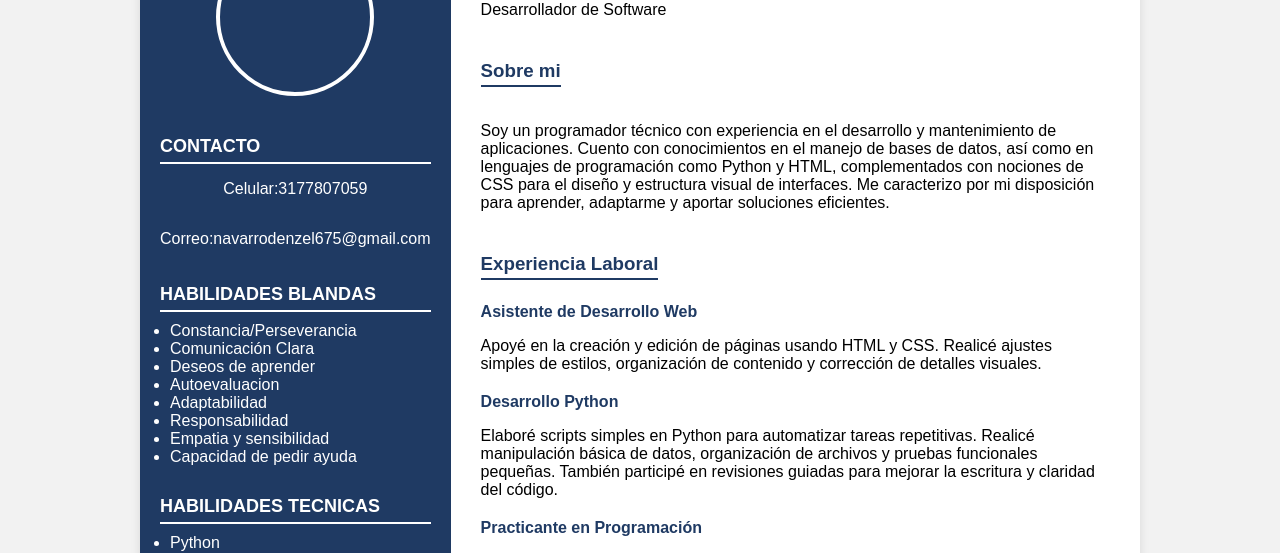
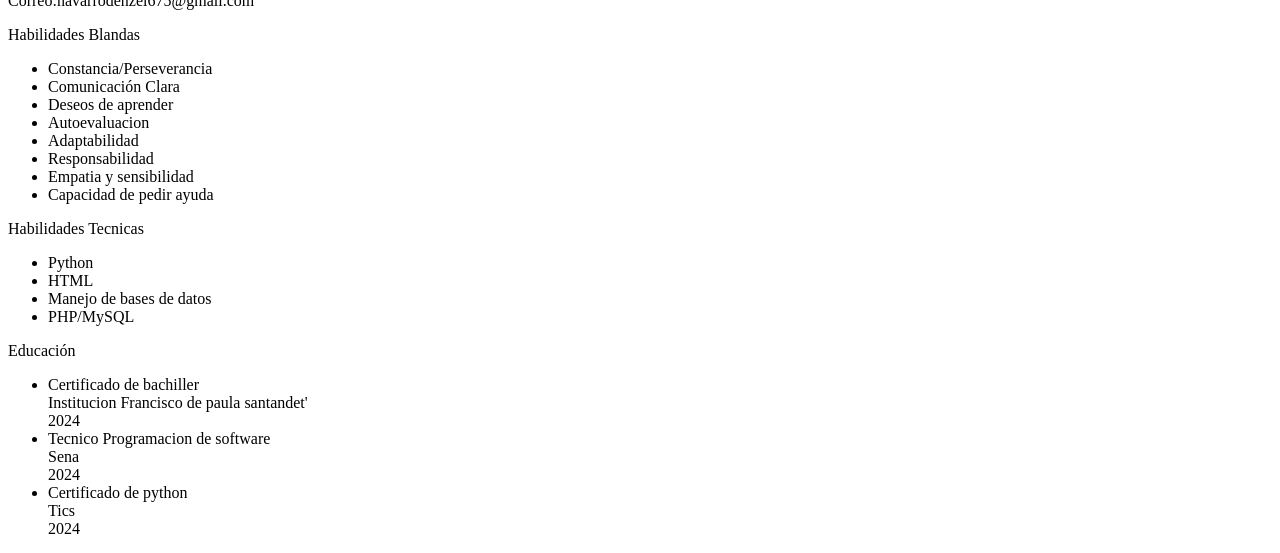
Before and after one commit to denzel675-boop/miprimerapagina, a plain HTML site: page index.html in a window 1280 px wide. Shown: the part 102-655 px from the top of the page. Drawn offline with Linux system fonts and the light colour scheme.

```diff
--- a/index.css
+++ /dev/null
@@ -1,76 +0,0 @@
-body {
-  margin: 0;
-  font-family: Arial, sans-serif;
-  background: #f2f2f2;
-}
-
-.container {
-  display: flex;
-  max-width: 1000px;
-  margin: 20px auto;
-  background: #ffffff;
-  box-shadow: 0 0 10px rgba(0, 0, 0, 0.1);
-}
-
-.sidebar {
-  width: 30%;
-  background: #1f3a63;
-  color: #fff;
-  padding: 20px;
-  display: flex;
-  flex-direction: column;
-  align-items: center;
-}
-
-.sidebar img {
-  width: 150px;
-  height: 150px;
-  border-radius: 50%;
-  object-fit: cover;
-  border: 4px solid #ffffff;
-  margin-bottom: 20px;
-}
-
-.section-title {
-  margin-top: 20px;
-  font-size: 18px;
-  font-weight: bold;
-  text-transform: uppercase;
-  border-bottom: 2px solid #ffffff;
-  padding-bottom: 5px;
-  width: 100%;
-}
-
-.sidebar ul {
-  width: 100%;
-  padding-left: 20px;
-  margin: 10px 0;
-}
-
-.main {
-  width: 70%;
-  padding: 30px;
-}
-
-.main h1 {
-  color: #1f3a63;
-  margin: 0;
-  font-size: 32px;
-}
-
-.main h3 {
-  color: #1f3a63;
-  margin-top: 25px;
-  border-bottom: 2px solid #1f3a63;
-  display: inline-block;
-  padding-bottom: 3px;
-}
-
-.trabajo {
-  margin-bottom: 20px;
-}
-
-.trabajo h4 {
-  margin: 5px 0;
-  color: #1f3a63;
-}
--- a/index.html
+++ b/index.html
@@ -4,14 +4,13 @@
   <meta charset="UTF-8" />
   <meta name="viewport" content="width=device-width, initial-scale=1.0" />
   <title>Hoja de vida dan</title>
-  <link rel="stylesheet" href="index.css">
 </head>
 <body>
 
 <div class="container">
 
   <div class="sidebar">
-    <img src="imagenes/hojadevida.jpg" alt="Foto" />
+    <img src="imagenes/hojadevida.jpg" alt="Foto" >
 
     <div class="section-title">Contacto</div>
     <p>Celular:3177807059</p>
```
